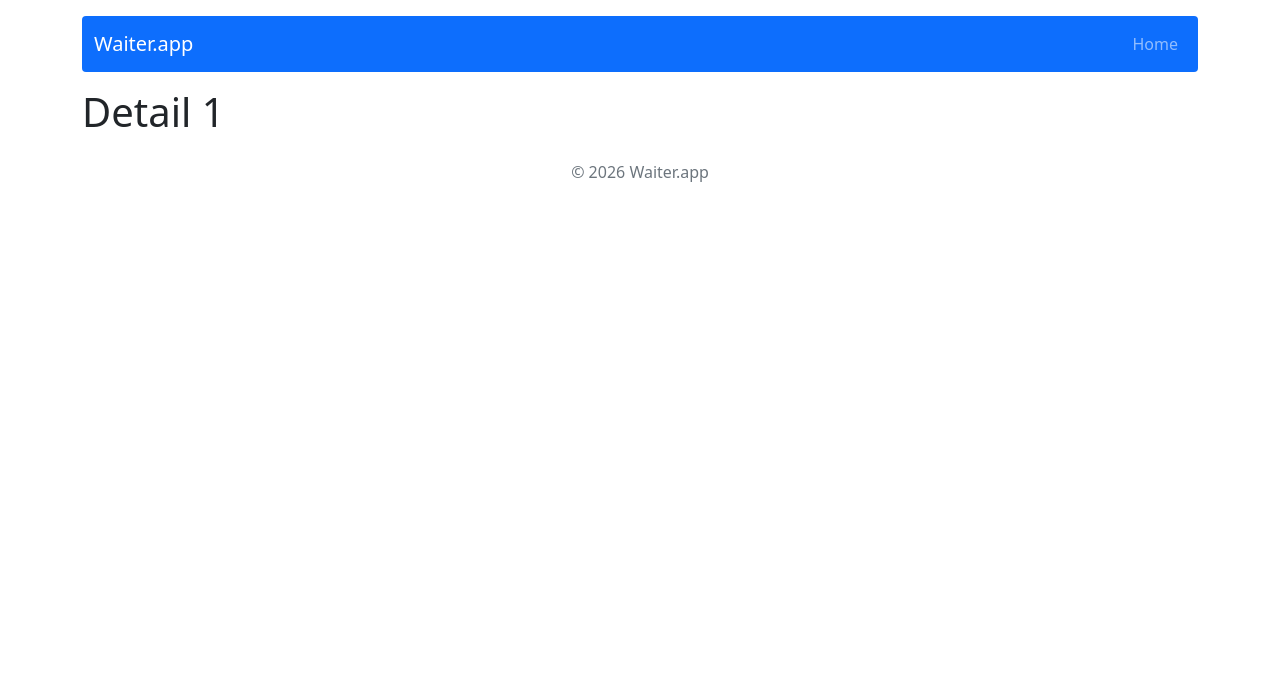
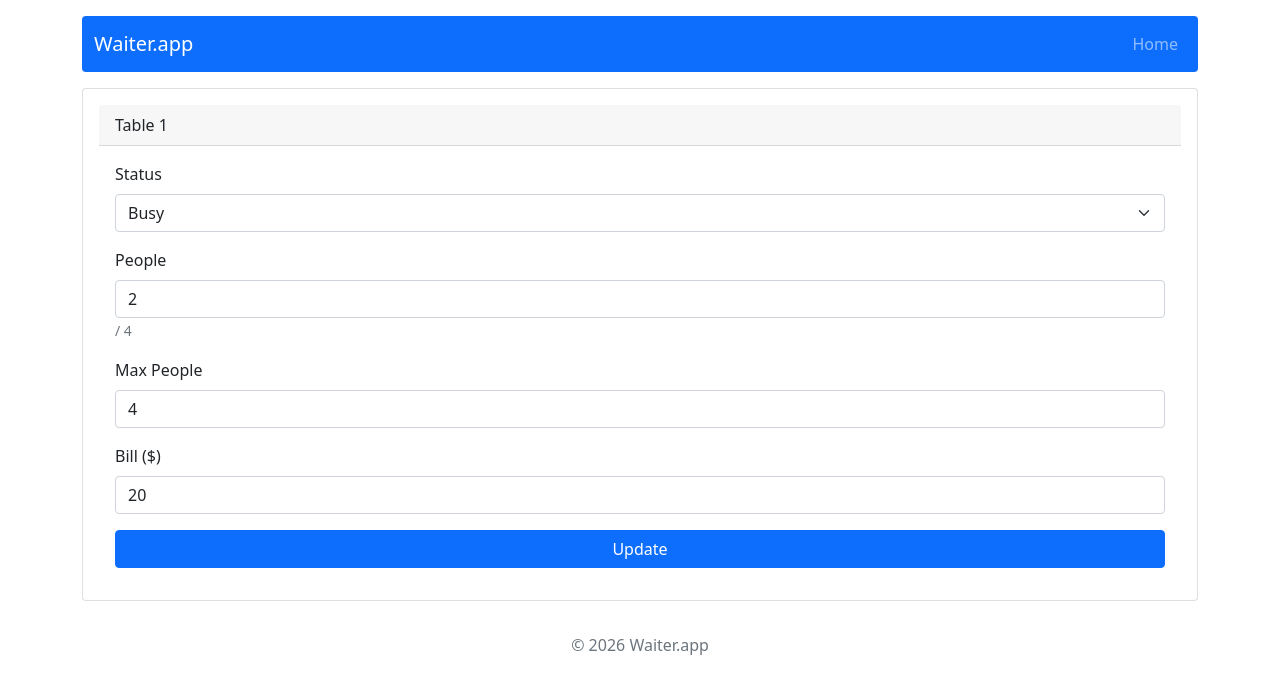
Before and after one commit to Emily0528/pizzeria-manager, a React (Create React App) app: page /table/1 in a window 1280 px wide. Shown: the top 694 px of the page. Built offline with nearby package versions, Linux system fonts and the light colour scheme.

Commit message:
Add a table and details list template

```diff
--- a/src/components/pages/TableDetails.js
+++ b/src/components/pages/TableDetails.js
@@ -1,13 +1,91 @@
-import React from 'react';
+import React, { useState, useEffect } from 'react';
 import { useParams } from 'react-router-dom';
+import { useSelector, useDispatch } from 'react-redux';
+import { getAllTables, fetchTables, setTables } from '../../store/tablesReducer';
+import { Card, Form, Button } from 'react-bootstrap';
 
 const TableDetails = () => {
   const { id } = useParams();
+  const dispatch = useDispatch();
+  const tables = useSelector(getAllTables);
+
+  useEffect(() => {
+    if (tables.length === 0) {
+      dispatch(fetchTables());
+    }
+  }, [dispatch, tables.length]);
+
+  const table = tables.find(t => t.id === id);
+
+  const [status, setStatus] = useState(table?.status || 'Free');
+  const [peopleAmount, setPeopleAmount] = useState(table?.peopleAmount || 0);
+  const [maxPeopleAmount, setMaxPeopleAmount] = useState(table?.maxPeopleAmount || 4);
+  const [bill, setBill] = useState(table?.bill || 0);
+
+  const handleUpdate = () => {
+    const updatedTable = { ...table, status, peopleAmount, maxPeopleAmount, bill };
+    const newTables = tables.map(t => (t.id === id ? updatedTable : t));
+    dispatch(setTables(newTables));
+    console.log('Updated Table:', updatedTable);
+  };
+
+  if (!table) return <p>Ładowanie stolika...</p>;
 
   return (
-    <div>
-      <h1>Detail {id}</h1>
-    </div>
+    <Card className="mb-3 p-3">
+      <Card.Header>Table {table.id}</Card.Header>
+      <Card.Body>
+        {/* Status */}
+        <Form.Group className="mb-3">
+          <Form.Label>Status</Form.Label>
+          <Form.Select value={status} onChange={e => setStatus(e.target.value)}>
+            <option>Free</option>
+            <option>Busy</option>
+            <option>Cleaning</option>
+          </Form.Select>
+        </Form.Group>
+
+        {/* People */}
+        <Form.Group className="mb-3">
+          <Form.Label>People</Form.Label>
+          <Form.Control
+            type="number"
+            min="0"
+            max={maxPeopleAmount}
+            value={peopleAmount}
+            onChange={e => setPeopleAmount(Number(e.target.value))}
+          />
+          <small className="text-muted">/ {maxPeopleAmount}</small>
+        </Form.Group>
+
+        {/* Max People */}
+        <Form.Group className="mb-3">
+          <Form.Label>Max People</Form.Label>
+          <Form.Control
+            type="number"
+            min="1"
+            value={maxPeopleAmount}
+            onChange={e => setMaxPeopleAmount(Number(e.target.value))}
+          />
+        </Form.Group>
+
+        {/* Bill */}
+        <Form.Group className="mb-3">
+          <Form.Label>Bill ($)</Form.Label>
+          <Form.Control
+            type="number"
+            min="0"
+            value={bill}
+            onChange={e => setBill(Number(e.target.value))}
+          />
+        </Form.Group>
+
+        {/* Update button */}
+        <Button variant="primary" onClick={handleUpdate} className="w-100">
+          Update
+        </Button>
+      </Card.Body>
+    </Card>
   );
 };
 
--- a/src/components/pages/TablesList.js
+++ b/src/components/pages/TablesList.js
@@ -1,9 +1,22 @@
-import React from 'react';
+import React, { useEffect } from 'react';
+import { useDispatch, useSelector } from 'react-redux';
+import { fetchTables, getAllTables } from '../../store/tablesReducer';
+import TableCard from './TableDetails';
 
 const TablesList = () => {
+  const dispatch = useDispatch();
+  const tables = useSelector(getAllTables);
+
+  useEffect(() => {
+    dispatch(fetchTables());
+  }, [dispatch]);
+
   return (
     <div>
-      <h1>Home page</h1>
+      <h1>All tables</h1>
+      {tables.map(table => (
+        <TableCard key={table.id} table={table} />
+      ))}
     </div>
   );
 };
--- a/src/components/views/NavBar.js
+++ b/src/components/views/NavBar.js
@@ -6,10 +6,8 @@ const NavBar = () => {
   return (
     <Navbar bg="primary" variant="dark" expand="lg" className="rounded my-3">
       <Container>
-        {/* Lewa strona – nazwa aplikacji */}
         <Navbar.Brand href="#">Waiter.app</Navbar.Brand>
 
-        {/* Prawa strona – linki */}
         <Nav className="ms-auto">
           <Nav.Link as={NavLink} to="/">
             Home
--- a/src/store/initialState.js
+++ b/src/store/initialState.js
@@ -1,5 +1,34 @@
 const initialState = {
-  tables: []
+  tables: [
+    {
+      "id": "1",
+      "status": "Busy",
+      "peopleAmount": "2",
+      "maxPeopleAmount": "4",
+      "bill": "20"
+    },
+    {
+      "id": "2",
+      "status": "Free",
+      "peopleAmount": 0,
+      "maxPeopleAmount": 3,
+      "bill": 0
+    },
+    {
+      "id": "3",
+      "status": "Busy",
+      "peopleAmount": 2,
+      "maxPeopleAmount": 3,
+      "bill": 45
+    },
+    {
+      "id": "4",
+      "status": "Cleaning",
+      "peopleAmount": 0,
+      "maxPeopleAmount": 3,
+      "bill": 0
+    }
+  ]
 };
 
 export default initialState;
--- a/src/store/tablesReducer.js
+++ b/src/store/tablesReducer.js
@@ -1,16 +1,40 @@
+// selectors
 export const getAllTables = state => state.tables;
 
+// actions
 const createActionName = actionName => `app/tables/${actionName}`;
+export const SET_TABLES = createActionName('SET_TABLES');
+export const ADD_TABLE = createActionName('ADD_TABLE');
 
-export const ADD_TABLE = createActionName('ADD_TABLE');
+// action creators
+export const setTables = payload => ({
+  type: SET_TABLES,
+  payload
+});
 
 export const addTable = payload => ({
   type: ADD_TABLE,
   payload
 });
 
+// thunk – pobranie danych z serwera
+export const fetchTables = () => {
+  return async dispatch => {
+    try {
+      const res = await fetch('http://localhost:3131/api/tables');
+      const data = await res.json();
+      dispatch(setTables(data));
+    } catch (err) {
+      console.error('Błąd pobierania stolików:', err);
+    }
+  };
+};
+
+// reducer
 const tablesReducer = (statePart = [], action) => {
   switch (action.type) {
+    case SET_TABLES:
+      return action.payload;
     case ADD_TABLE:
       return [...statePart, action.payload];
     default:
```
